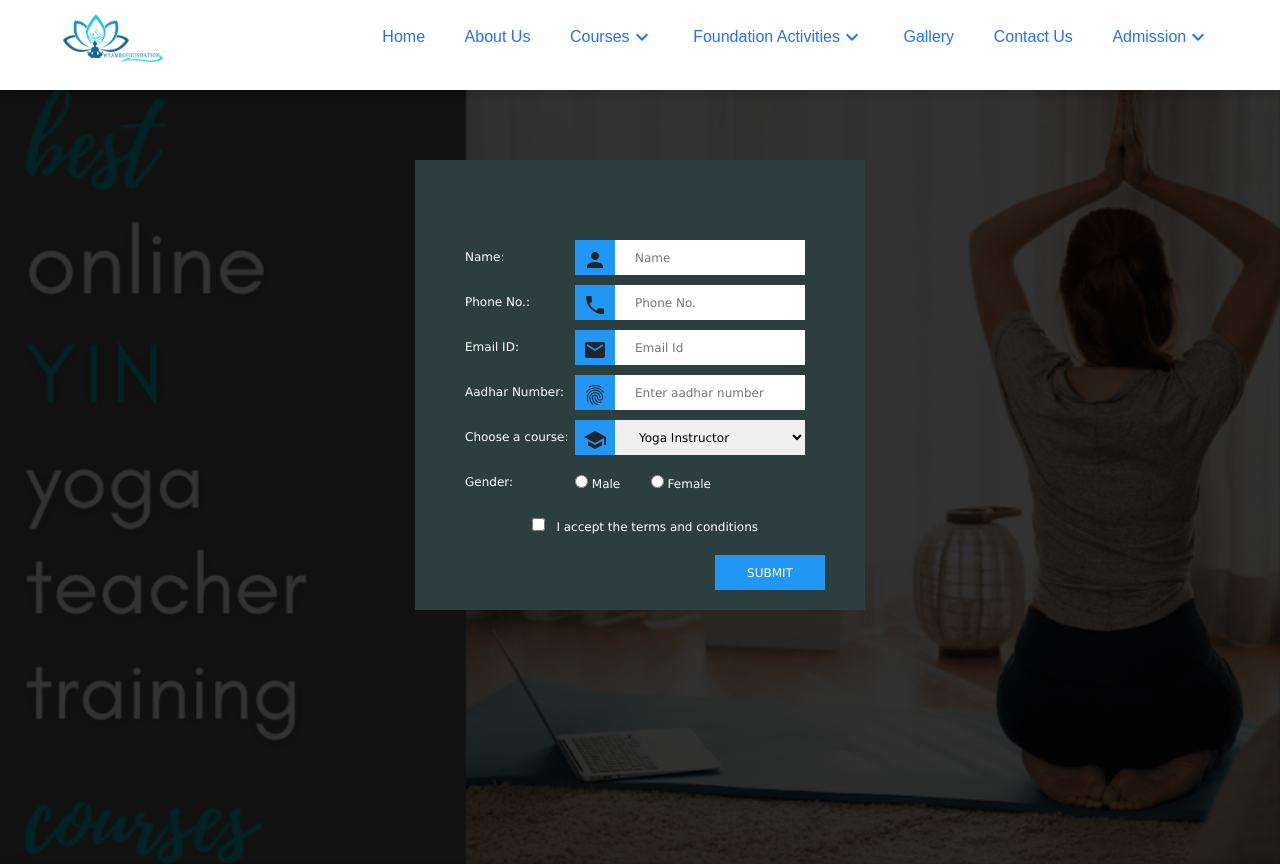
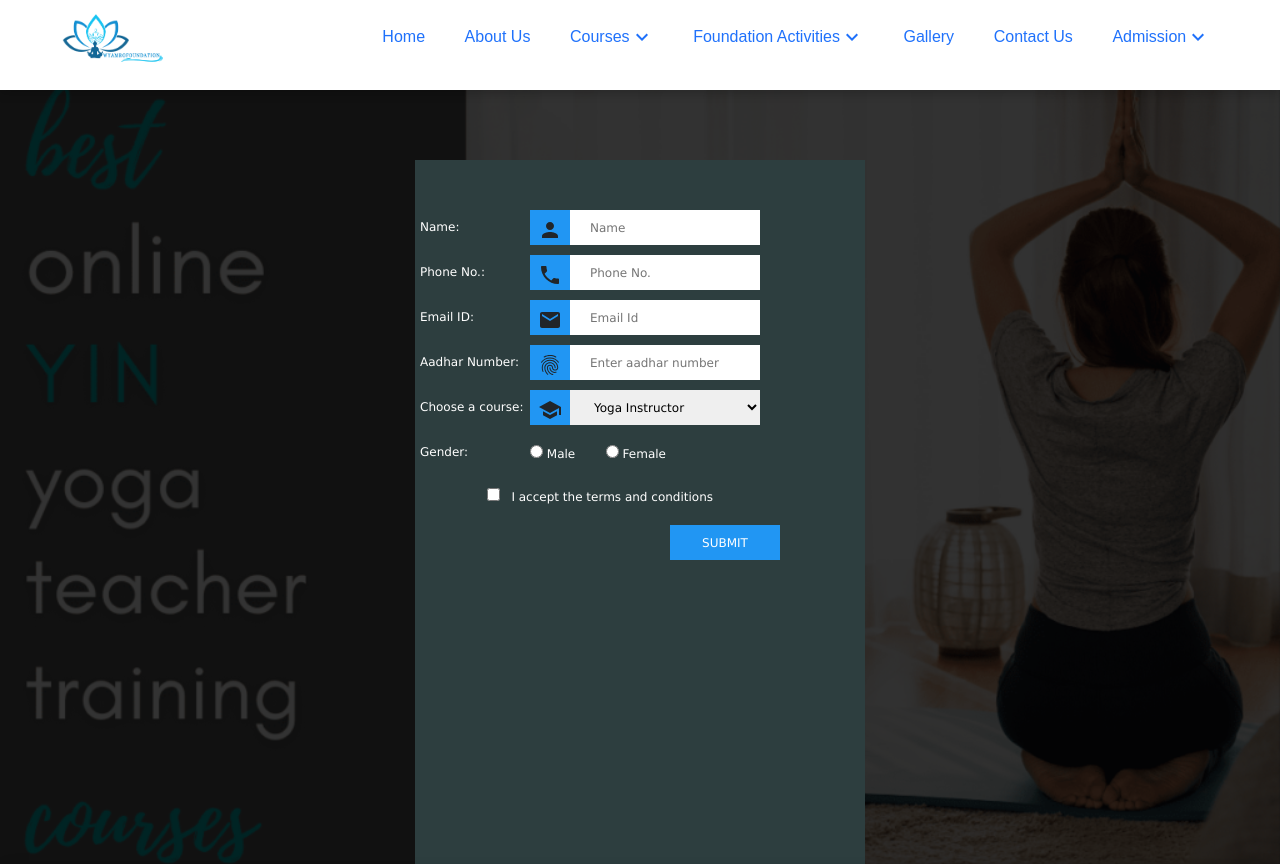
Before and after one commit to watchayush/startupWyamro, a React (Create React App) app: page /admissionForm in a window 1280 px wide. Shown: the top 866 px of the page. Built offline with nearby package versions, Linux system fonts and the light colour scheme.

Commit message:
reverting some changes

```diff
--- a/src/components/organisms/Gallery/AdmissionForm/AdmissionForm.css
+++ b/src/components/organisms/Gallery/AdmissionForm/AdmissionForm.css
@@ -4,7 +4,8 @@
   padding-bottom: 20px;
   margin-top: 6em;
   margin-bottom: 4em;
-  padding: 70px 50px 20px 50px;
+  padding: 40px 5px 20px 5px;
+  height: 100%;
   margin-inline: auto;
 }
 
```
